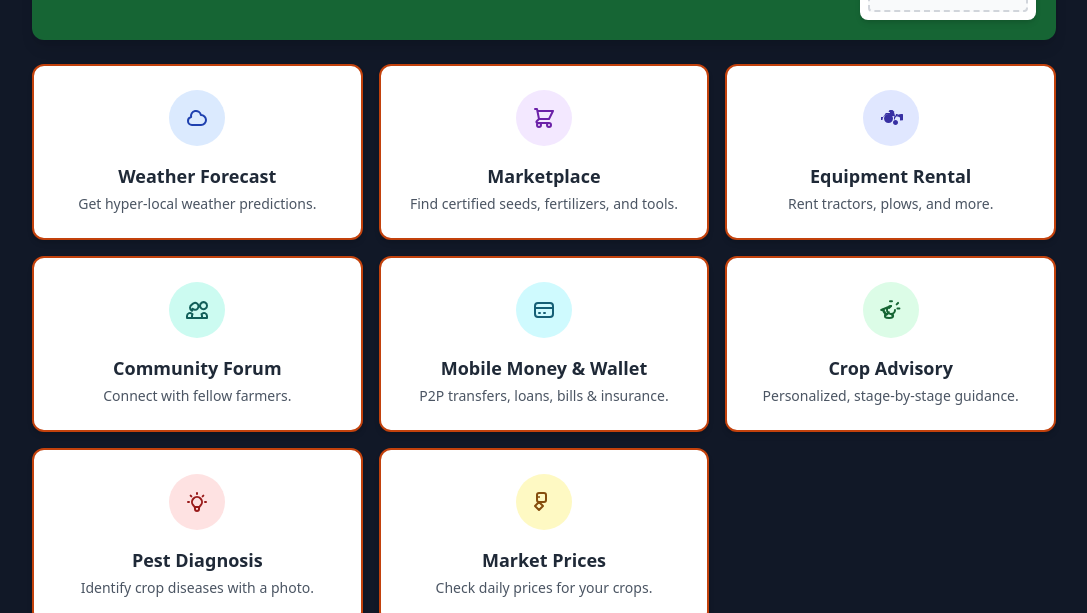
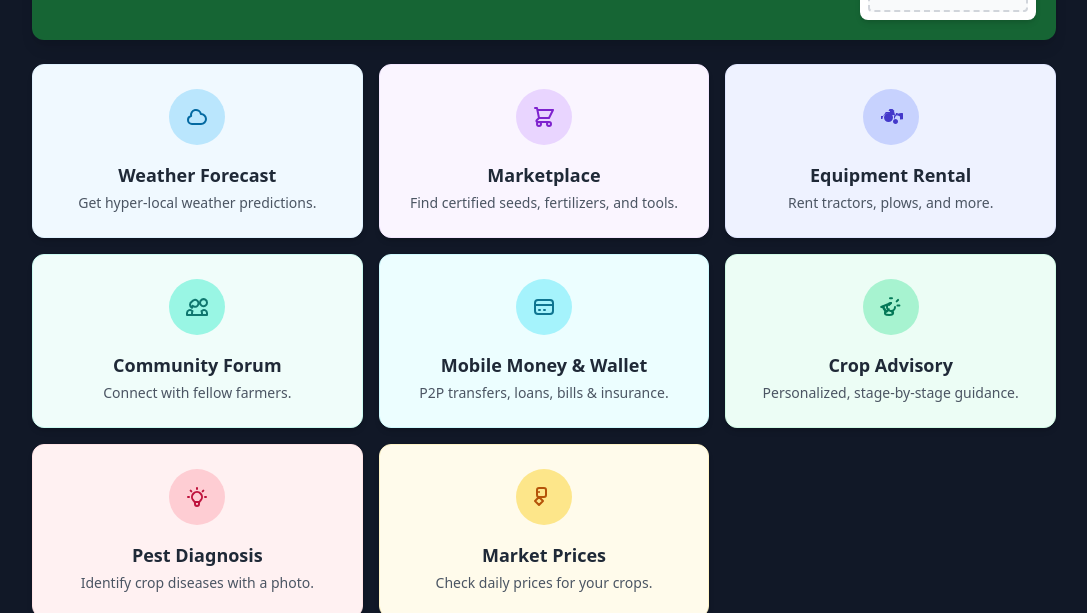
Before and after one commit to GeoLocGH/AgroSourcingGhana-, a React (Vite) app: page / in a window 1280 px wide. Shown: the part 339-952 px from the top of the page, without its empty margins (96-1183 px from the left). Built offline with nearby package versions, Linux system fonts and the light colour scheme; no server answers; the database is empty.

Commit message:
feat(dashboard): Refactor card styling for better theme consistency
Updates the dashboard card styling to use a more consistent and flexible theming system. This improves the visual appeal and maintainability of the dashboard components.

```diff
--- a/components/Dashboard.tsx
+++ b/components/Dashboard.tsx
@@ -116,15 +116,39 @@ const Dashboard: React.FC<DashboardProps> = ({ setActiveView, user }) => {
     { title: 'Market Prices', description: 'Check daily prices for your crops.', icon: <TagIcon />, view: 'PRICES', color: 'yellow' },
   ];
 
-  const colorClasses: { [key: string]: string } = {
-      blue: 'bg-blue-100 text-blue-800',
-      green: 'bg-green-100 text-green-800',
-      red: 'bg-red-100 text-red-800',
-      yellow: 'bg-yellow-100 text-yellow-800',
-      teal: 'bg-teal-100 text-teal-800',
-      purple: 'bg-purple-100 text-purple-800',
-      indigo: 'bg-indigo-100 text-indigo-800',
-      cyan: 'bg-cyan-100 text-cyan-800',
+  const themeStyles: { [key: string]: { card: string, icon: string } } = {
+      blue: {
+          card: '!bg-sky-50 !border-sky-100 hover:!border-sky-300',
+          icon: 'bg-sky-200 text-sky-700'
+      },
+      purple: {
+          card: '!bg-purple-50 !border-purple-100 hover:!border-purple-300',
+          icon: 'bg-purple-200 text-purple-700'
+      },
+      indigo: {
+          card: '!bg-indigo-50 !border-indigo-100 hover:!border-indigo-300',
+          icon: 'bg-indigo-200 text-indigo-700'
+      },
+      teal: {
+          card: '!bg-teal-50 !border-teal-100 hover:!border-teal-300',
+          icon: 'bg-teal-200 text-teal-700'
+      },
+      cyan: {
+          card: '!bg-cyan-50 !border-cyan-100 hover:!border-cyan-300',
+          icon: 'bg-cyan-200 text-cyan-700'
+      },
+      green: {
+          card: '!bg-emerald-50 !border-emerald-100 hover:!border-emerald-300',
+          icon: 'bg-emerald-200 text-emerald-700'
+      },
+      red: {
+          card: '!bg-rose-50 !border-rose-100 hover:!border-rose-300',
+          icon: 'bg-rose-200 text-rose-700'
+      },
+      yellow: {
+          card: '!bg-amber-50 !border-amber-100 hover:!border-amber-300',
+          icon: 'bg-amber-200 text-amber-700'
+      },
   }
 
   return (
@@ -158,13 +182,17 @@ const Dashboard: React.FC<DashboardProps> = ({ setActiveView, user }) => {
 
       <div className="grid grid-cols-1 sm:grid-cols-2 lg:grid-cols-3 gap-4">
         {features.map((feature) => (
-          <Card key={feature.view} onClick={() => setActiveView(feature.view as View)} className="flex flex-col items-center text-center p-6 hover:-translate-y-1">
-            <div className={`p-4 rounded-full ${colorClasses[feature.color]}`}>{feature.icon}</div>
+          <Card
+            key={feature.view}
+            onClick={() => setActiveView(feature.view as View)}
+            className={`flex flex-col items-center text-center p-6 hover:-translate-y-1 !border transition-colors ${themeStyles[feature.color].card}`}
+          >
+            <div className={`p-4 rounded-full ${themeStyles[feature.color].icon}`}>{feature.icon}</div>
             <h3 className="mt-4 text-lg font-bold text-gray-800">{feature.title}</h3>
             <p className="mt-1 text-sm text-gray-600">{feature.description}</p>
           </Card>
         ))}
-         <Card className="sm:col-span-2 lg:col-span-3 bg-red-50 border-red-200">
+         <Card className="sm:col-span-2 lg:col-span-3 !bg-red-50 !border !border-red-200 hover:!border-red-300">
           <div className="flex flex-col gap-4">
               <div className="flex items-start gap-4 border-b border-red-200 pb-4">
                   <div className="p-3 bg-red-600 text-white rounded-full shadow-md animate-pulse">
```
